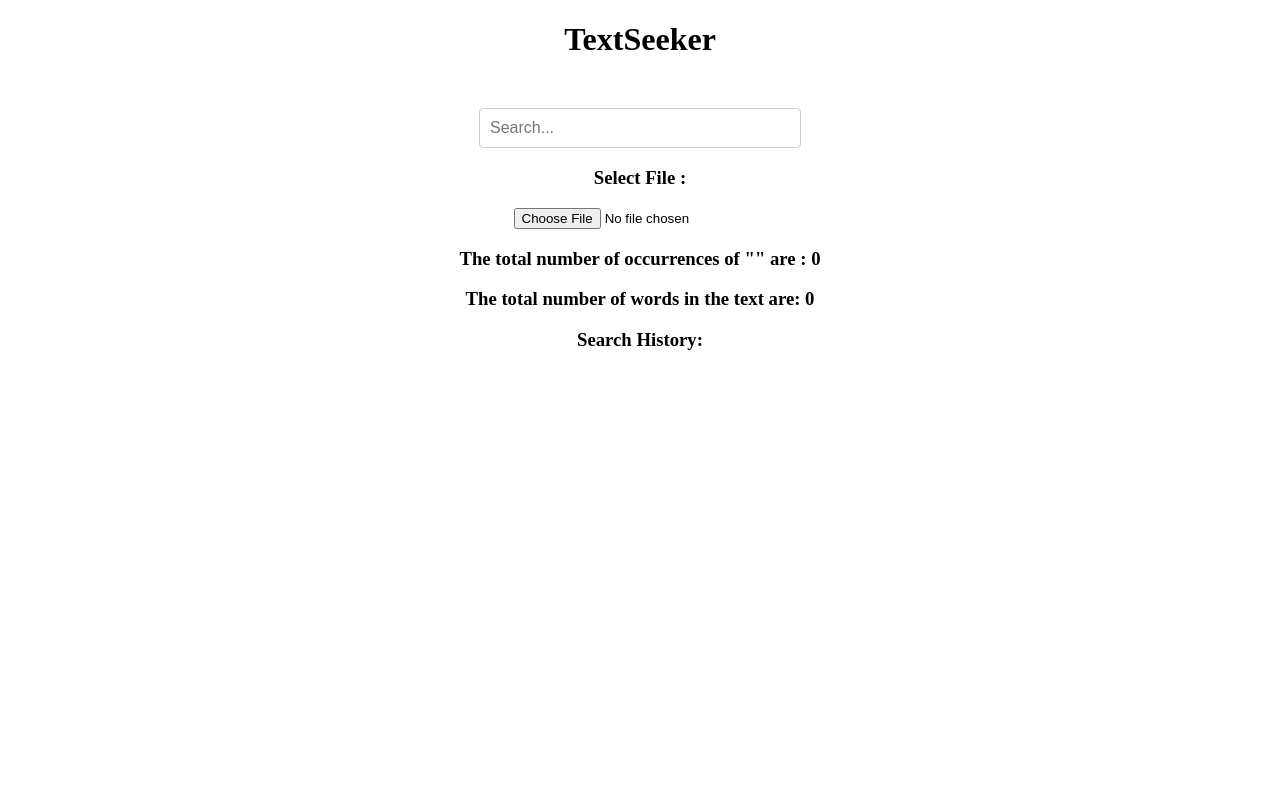
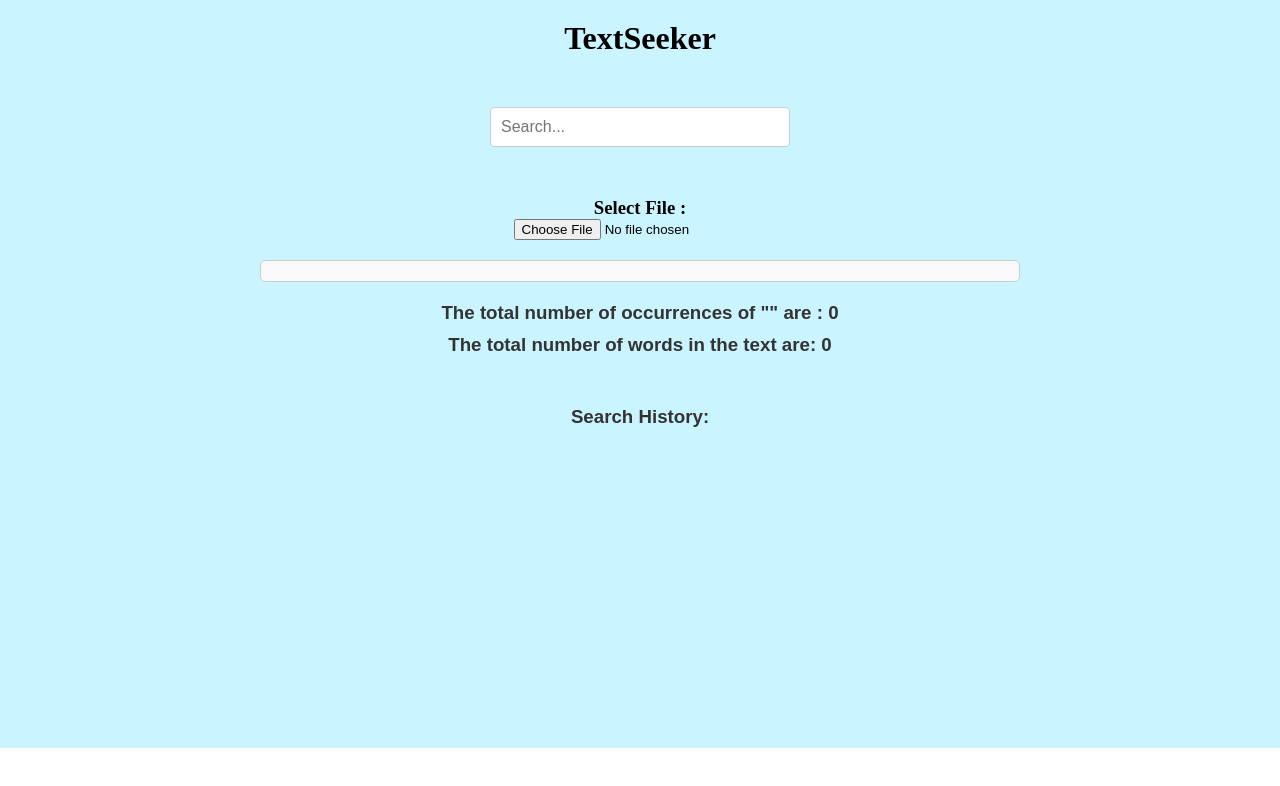
Before and after one commit to HimanshuSingh-08/TextSeeker, a React (Vite) app: page / in a window 1280 px wide. Shown: the top 786 px of the page. Built offline with nearby package versions, Linux system fonts and the light colour scheme.

Commit message:
Added styling and fixed the bug related to keyboard shortcut

```diff
--- a/src/CSS/Filehandler.css
+++ b/src/CSS/Filehandler.css
@@ -1,13 +1,63 @@
+/* Apply CSS reset */
+* {
+    box-sizing: border-box;
+    margin: 0;
+    padding: 0;
+  }
 
-.file-layout{
+  /* Style for the container */
+  .file-handler-container {
+    max-width: 800px; /* Adjust max-width as needed */
+    margin: 0 auto; /* Center the container */
+    margin-top: 30px;
+    padding: 20px;
+    background-color: #CAF4FF;
+  }
+
+  /* Style for the file input */
+  .file-input {
+    margin-bottom: 20px;
+  }
+
+  /* Style for the file layout */
+  .file-layout {
     text-align: center;
-}
+  }
 
-.file-content{
-    height: 200px;
-    width: 300;
-}
+  /* Style for the file content */
+  .file-content {
+    max-height: 300px; /* Limit height for smaller screens */
+    overflow-y: auto; /* Enable vertical scroll for overflow */
+    padding: 10px;
+    border: 1px solid #ccc;
+    border-radius: 5px;
+    background-color: #f9f9f9;
+  }
 
-.highlight {
+  /* Style for highlighted content */
+  .highlight {
     background-color: yellow; /* or any color that stands out */
   }
+
+
+  /* Style for the details section */
+.details {
+    text-align: center; /* Center align text */
+    margin-top: 20px; /* Add some space between file content and details */
+
+  }
+
+  /* Style for the heading inside details */
+  .details h3 {
+    font-family: 'Arial', sans-serif; /* Set font family */
+    color: #333; /* Set text color */
+    margin-bottom: 10px; /* Add space below heading */
+  }
+
+  /* Media query for responsiveness */
+  @media screen and (max-width: 768px) {
+    /* Adjust styles for smaller screens */
+    .details {
+      padding: 0 20px; /* Add padding on smaller screens */
+    }
+  }
--- a/src/CSS/Header.css
+++ b/src/CSS/Header.css
@@ -1,5 +1,7 @@
 .heading-container{
     text-align: center;
-    font-style: sans-serif;
-    margin-bottom: 50px;
+    background-color:#CAF4FF;
+    padding-top: 20px;
+    padding-bottom: 30px;
+    font-family: cursive;
 }
--- a/src/CSS/SearchBar.css
+++ b/src/CSS/SearchBar.css
@@ -1,7 +1,10 @@
 /* Container for search bar */
 .search-container {
-    margin: 20px 0;
+
     text-align: center;
+    background-color: #CAF4FF;
+    padding-bottom: 300px;
+
   }
 
   /* Input field */
@@ -11,6 +14,7 @@
     font-size: 16px;
     border: 1px solid #ccc;
     border-radius: 4px;
+    margin-top: 20px;
   }
 
   /* Search button */
@@ -29,3 +33,39 @@
   .search-button:hover {
     background-color: #0056b3;
   }
+
+
+  /* Style for the search history section */
+.search-history {
+  text-align: center; /* Center align text */
+  margin-top: 20px; /* Add some space between details and search history */
+
+}
+
+/* Style for the heading inside search history */
+.search-history h3 {
+  font-family: 'Arial', sans-serif; /* Set font family */
+  color: #333; /* Set text color */
+  margin-bottom: 10px; /* Add space below heading */
+}
+
+/* Style for the list inside search history */
+.search-history ul {
+  list-style-type: none; /* Remove default list styles */
+  padding: 5px; /* Remove default padding */
+}
+
+/* Style for list items inside search history */
+.search-history li {
+  font-family: 'Arial', sans-serif;
+  color: #1d0202;
+  margin-bottom: 5px;
+}
+
+/* Media query for responsiveness */
+@media screen and (max-width: 768px) {
+
+  .search-history {
+    padding: 0 20px;
+  }
+}
--- a/src/Components/Filehandler.jsx
+++ b/src/Components/Filehandler.jsx
@@ -56,25 +56,29 @@ export default function Filehandler({ keyword, onCountUpdate }) {
 
   return (
     <>
-      <div>
+      <div className="file-handler-container" >
         <h3>Select File : </h3>
         <input
           type="file"
           name="text-file"
           id="txt"
+          className="file-input"
           onChange={handleFileChange}
         />
 
         <div className="file-layout">
-          <div dangerouslySetInnerHTML={{ __html: highlightedContent }} />
+          <div
+           className="file-content"
+          dangerouslySetInnerHTML={{ __html: highlightedContent }} />
         </div>
-        <div>
+        <div className="details">
           <h3>
             The total number of occurrences of "{keyword}" are : {keywordCount}
           </h3>
           <h3>The total number of words in the text are: {wordCount}</h3>
         </div>
       </div>
+
     </>
   );
 }
--- a/src/Components/SearchBar.jsx
+++ b/src/Components/SearchBar.jsx
@@ -1,13 +1,12 @@
 import { useState, useEffect, useCallback, useRef } from "react";
-import '../CSS/SearchBar.css';
+import "../CSS/SearchBar.css";
 import Filehandler from "./Filehandler";
 
 export default function SearchBar() {
-    const [searchQuery, setSearchQuery] = useState('');
+  const [searchQuery, setSearchQuery] = useState("");
   const [searchHistory, setSearchHistory] = useState([]);
   const [timer, setTimer] = useState(null);
-    const searchInputRef = useRef(null);  // Ref for the search input
-    const fileInputRef = useRef(null);  // Ref for the file input
+  const searchInputRef = useRef(null); // Ref for the search input
 
   // to make create a time gap
   const debounceSearch = useCallback((keyword) => {
@@ -22,10 +21,15 @@ export default function SearchBar() {
 
   // to update the history
   const updateSearchHistory = (keyword) => {
-        if (keyword && !searchHistory.some(item => item.keyword.toLowerCase() === keyword.toLowerCase())) {
-            setSearchHistory(prevHistory => [
+    if (
+      keyword &&
+      !searchHistory.some(
+        (item) => item.keyword.toLowerCase() === keyword.toLowerCase()
+      )
+    ) {
+      setSearchHistory((prevHistory) => [
         ...prevHistory,
-                { keyword: keyword, occurrences: 0 }
+        { keyword: keyword, occurrences: 0 },
       ]);
     }
   };
@@ -39,39 +43,39 @@ export default function SearchBar() {
 
   // to handle the search history
   const handleCountUpdate = (occurrences) => {
-        setSearchHistory(prevHistory => prevHistory.map(item =>
-            item.keyword.toLowerCase() === searchQuery.toLowerCase() ?
-            { ...item, occurrences } :
-            item
-        ));
+    setSearchHistory((prevHistory) =>
+      prevHistory.map((item) =>
+        item.keyword.toLowerCase() === searchQuery.toLowerCase()
+          ? { ...item, occurrences }
+          : item
+      )
+    );
   };
 
   //to handle the keyboards shortcut
   useEffect(() => {
     const handleKeyDown = (event) => {
-            if (event.key === ' ' && document.activeElement !== searchInputRef.current) {
-                event.preventDefault();  // Prevent the default action (scrolling the page)
-                searchInputRef.current.focus();
-            } else if (event.key.toLowerCase() === 'u') {
-                fileInputRef.current.click();  // Simulate a click on the hidden file input
+      if (event.ctrlKey && event.key.toLowerCase() === "u") {
+        event.preventDefault(); // Prevent the default action (scrolling the page)
+        fileInputRef.current.click(); // Simulate a click on the hidden file input
       }
     };
 
-        document.addEventListener('keydown', handleKeyDown);
+    document.addEventListener("keydown", handleKeyDown);
 
     return () => {
-            document.removeEventListener('keydown', handleKeyDown);
+      document.removeEventListener("keydown", handleKeyDown);
     };
   }, []);
 
-
+  const fileInputRef = useRef(null); // Ref for the file input
 
   return (
     <div className="search-container">
       <input
         ref={searchInputRef}
         type="text"
-                value={searchQuery || ''}
+        value={searchQuery || ""}
         onChange={handleSearchInputChange}
         className="search-input"
         placeholder="Search..."
@@ -79,10 +83,11 @@ export default function SearchBar() {
       <input
         ref={fileInputRef}
         type="file"
-                style={{ display: 'none' }}  // Hide the file input
-                onChange={e => console.log("File selected:", e.target.files[0])}
+        style={{ display: "none" }} // Hide the file input
+        onChange={(e) => console.log("File selected:", e.target.files[0])}
       />
       <Filehandler keyword={searchQuery} onCountUpdate={handleCountUpdate} />
+
       <div className="search-history">
         <h3>Search History:</h3>
         <ul>
```
Also changed, not shown: src/Components/SearchHistory.jsx (deleted, +0 -9 lines). Lines whose indentation alone changed are shown as unchanged.
